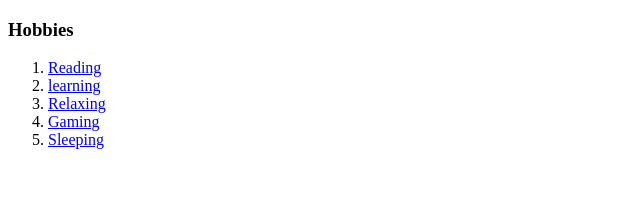
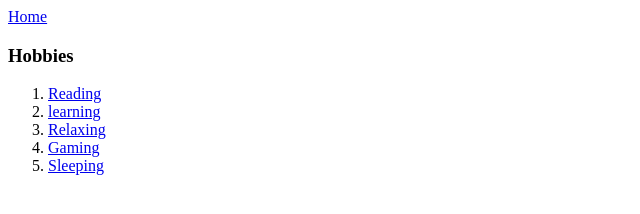
Before and after one commit to Darius1011/automatic-chainsaw, a plain HTML site: page hobbies.html in a window 1280 px wide. Shown: the whole page, without its empty margins (0-640 px from the left). Drawn offline with Linux system fonts and the light colour scheme.

Commit message:
Update hobbies.html

```diff
--- a/hobbies.html
+++ b/hobbies.html
@@ -7,6 +7,7 @@
   <title>My Hobbies</title>
 </head>
 <body>
+  <nav><a href="index.html">Home</a></nav>
   <p>
     <h3>Hobbies</h3>
     <ol>
```
